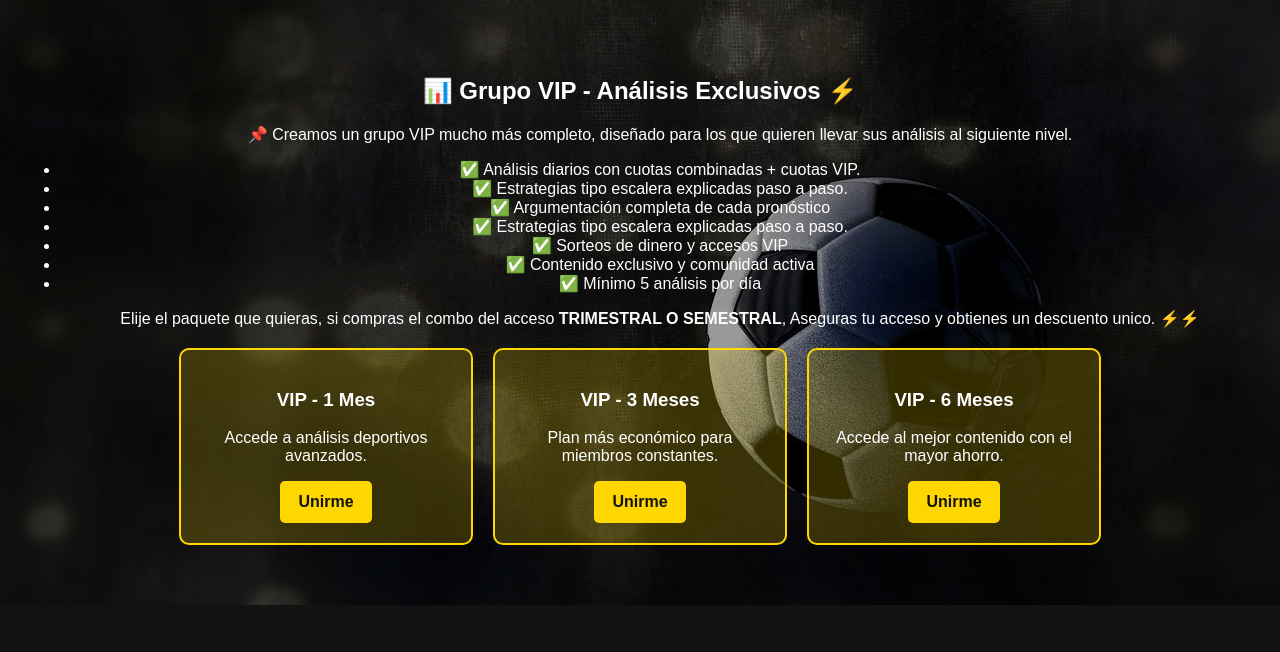
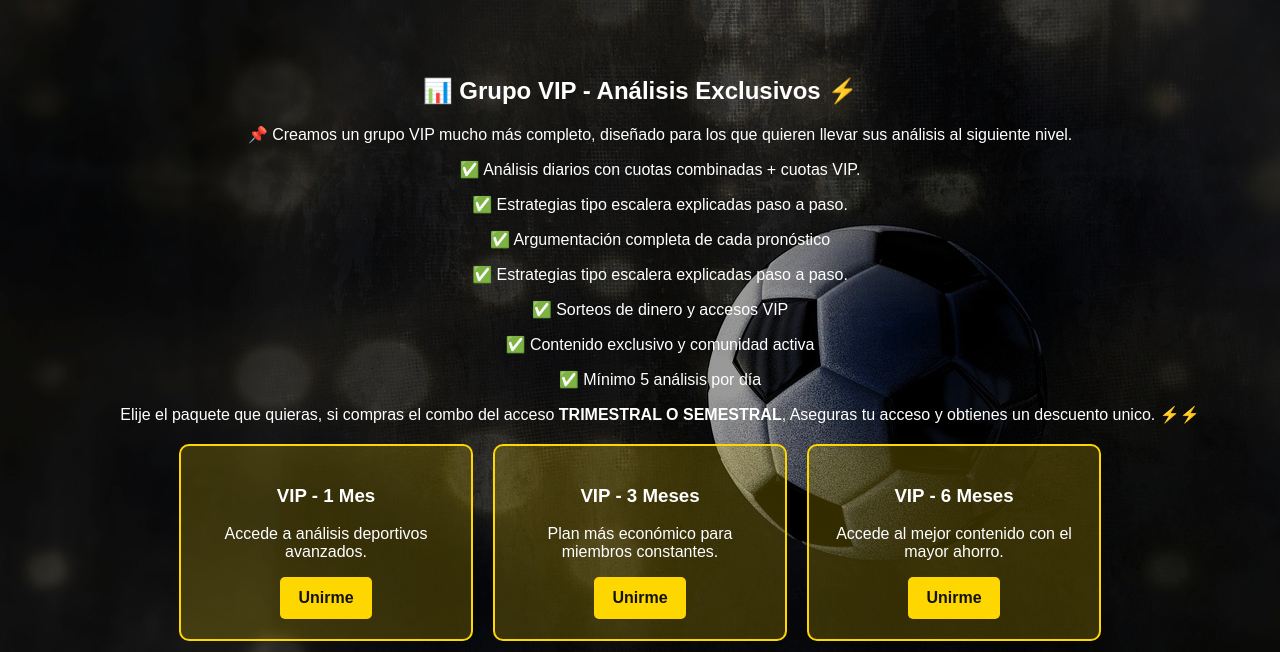
Before and after one commit to brandonrocha77/GanaMax, a website: page index.html in a window 1280 px wide. Shown: the part 897-1549 px from the top of the page. Drawn offline with Linux system fonts and the light colour scheme.

Commit message:
actulizacio 1

```diff
--- a/index.html
+++ b/index.html
@@ -59,13 +59,13 @@
   <ul>
     <p>📌 Creamos un grupo VIP mucho más completo, diseñado para los que quieren llevar sus análisis al siguiente nivel. </p>
 
-    <li>✅ Análisis diarios con cuotas combinadas + cuotas VIP.</li>
-    <li>✅ Estrategias tipo escalera explicadas paso a paso. </li>
-    <li>✅ Argumentación completa de cada pronóstico</li>
-    <li>✅ Estrategias tipo escalera explicadas paso a paso. </li>
-    <li>✅ Sorteos de dinero y accesos VIP </li>
-    <li>✅ Contenido exclusivo y comunidad activa </li>
-    <li>✅ Mínimo 5 análisis por día </li>
+    <p>✅ Análisis diarios con cuotas combinadas + cuotas VIP.</p>
+    <p>✅ Estrategias tipo escalera explicadas paso a paso. </p>
+    <p>✅ Argumentación completa de cada pronóstico</p>
+    <p>✅ Estrategias tipo escalera explicadas paso a paso. </p>
+    <p>✅ Sorteos de dinero y accesos VIP </p>
+    <p>✅ Contenido exclusivo y comunidad activa </p>
+    <p>✅ Mínimo 5 análisis por día </p>
 </li>
 
 <p> Elije el paquete que quieras, si compras el combo del acceso <b>TRIMESTRAL O SEMESTRAL</b>, Aseguras tu acceso y obtienes un descuento unico. ⚡⚡ </p>
```
